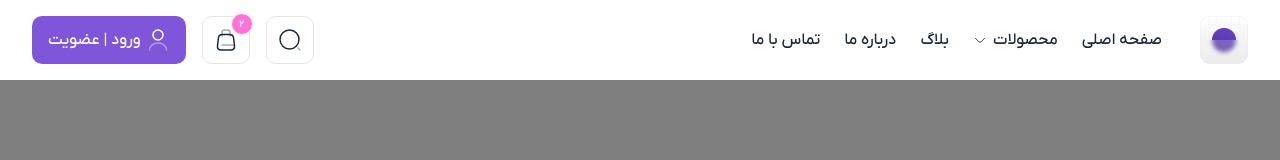
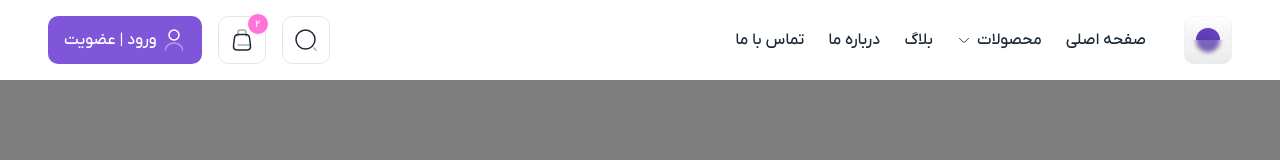
Before and after one commit to Reza-Developer01/megamenu, a plain HTML site: page index.html in a window 1280 px wide. Drawn offline with Linux system fonts and the light colour scheme; a web font is replaced by a local one.

Commit message:
Create Breakpoints

```diff
--- a/styles/app.css
+++ b/styles/app.css
@@ -175,9 +175,11 @@ svg {
 }
 
 .container {
+    width: 100%;
     position: relative;
-    width: 1216px;
     margin: 0 auto;
+    padding-right: 16px;
+    padding-left: 16px;
 }
 
 .ss02 {
@@ -425,3 +427,25 @@ svg {
 .header-login__icon {}
 
 /* ==== Header ==== */
+
+
+@media (min-width: 576px) {}
+
+@media (min-width: 768px) {
+    .container {
+        width: 768px;
+    }
+}
+
+@media (min-width: 992px) {
+    .container {
+        width: 992px;
+    }
+}
+
+@media (min-width: 1200px) {
+    .container {
+        max-width: 1216px;
+        width: 100%;
+    }
+}
```
